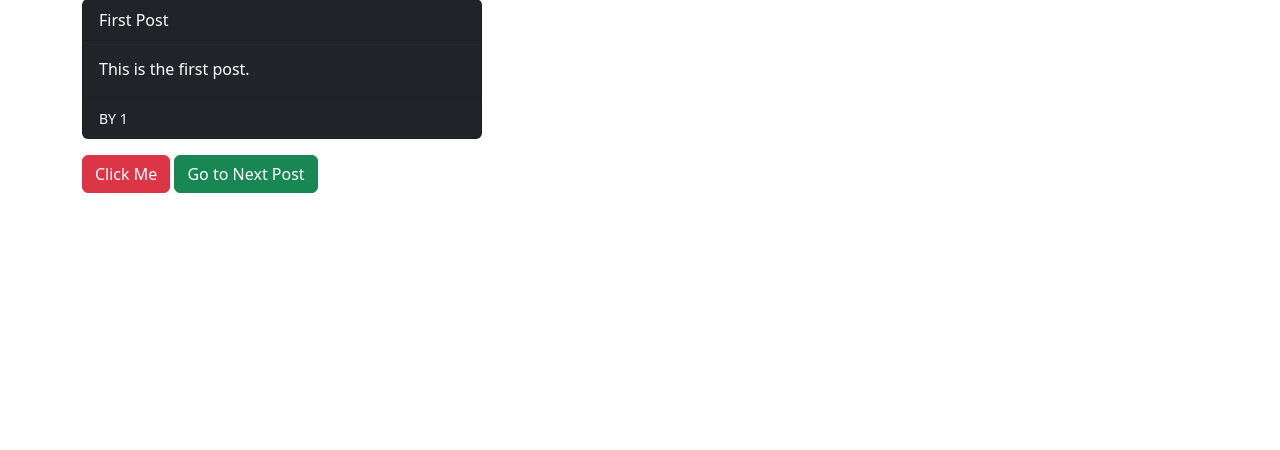
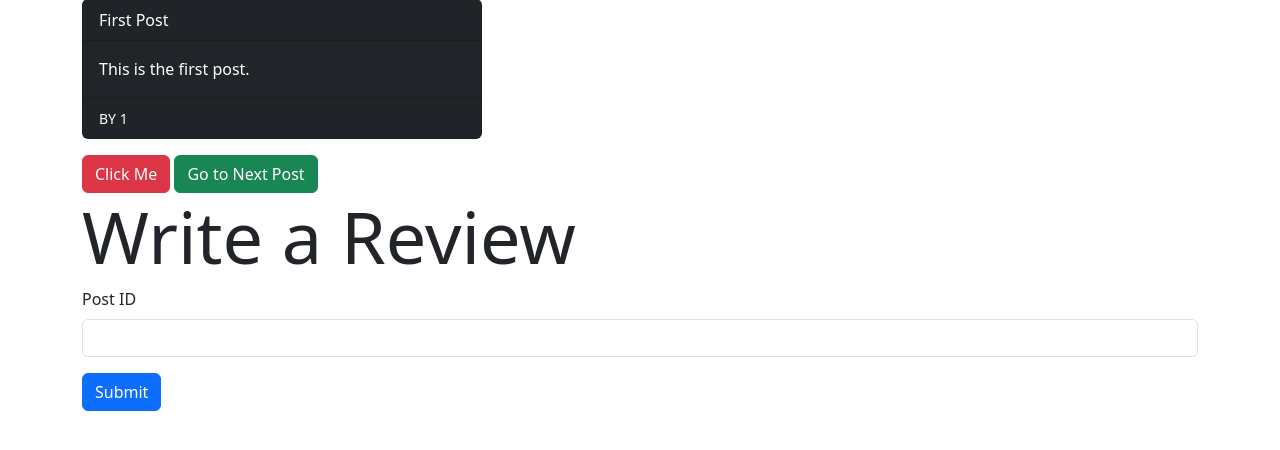
Before and after one commit to mhasan-exe/basicfastapi, a FastAPI app: page /posts/1 in a window 1280 px wide. Shown: the part 273-723 px from the top of the page. Run offline with FastAPI, Linux system fonts and the light colour scheme.

Commit message:
Review form

```diff
--- a/main.py
+++ b/main.py
@@ -27,3 +27,6 @@ def get_post(request: Request, post_id: int):
     if not post:
         return {"error": "Post not found"}
     return templates.TemplateResponse(request, "post.html", {"post": post})
+@app.post("/submit")
+def input_post_number(request: Request):
+    return templates.TemplateResponse(request, "submit.html")
--- a/templates/index.html
+++ b/templates/index.html
@@ -3,7 +3,7 @@
 <head>
     <meta charset="UTF-8">
     <meta name="viewport" content="width=device-width, initial-scale=1.0">
-    <title>Document</title>
+    <title>FastAPI Example</title>
     <link href="https://cdn.jsdelivr.net/npm/bootstrap@5.3.8/dist/css/bootstrap.min.css" rel="stylesheet" integrity="sha384-sRIl4kxILFvY47J16cr9ZwB07vP4J8+LH7qKQnuqkuIAvNWLzeN8tE5YBujZqJLB" crossorigin="anonymous">
     <script src="https://cdn.jsdelivr.net/npm/bootstrap@5.3.8/dist/js/bootstrap.bundle.min.js" integrity="sha384-FKyoEForCGlyvwx9Hj09JcYn3nv7wiPVlz7YYwJrWVcXK/BmnVDxM+D2scQbITxI" crossorigin="anonymous"></script>
 </head>
--- a/templates/post.html
+++ b/templates/post.html
@@ -13,4 +13,12 @@
 </div>
 <button type="button" class="btn btn-danger" onclick="alert('Hello World!')">Click Me</button>
 <a href="/posts/{{ post.id + 1 }}"><button type="button" class="btn btn-success">Go to Next Post</button></a>
+
+<h1 class="display-2"> Write a Review </h1>
+<form action="/submit" method="post">
+    <div class="mb-3">
+        <label for="postId" class="form-label">Post ID</label>
+        <input type="text" class="form-control" id="postId" name="post_id" required>
+    </div>
+    <button type="submit" class="btn btn-primary">Submit</button>
 {% endblock %}
--- /dev/null
+++ b/templates/submit.html
@@ -0,0 +1,5 @@
+{% extends "index.html" %}
+{% block content %}
+<h1 class="display-1"> Thanks for submiting </h1>
+<p class="lead">Thanks for your review</p>
+{% endblock %}
```
